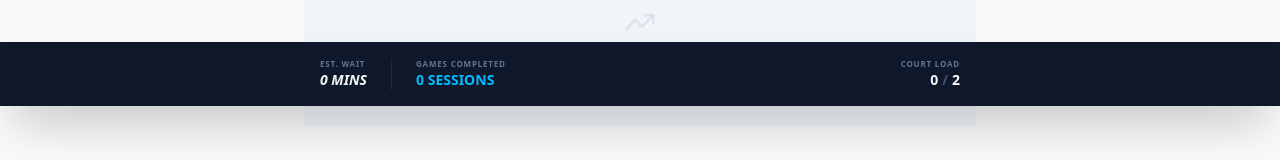
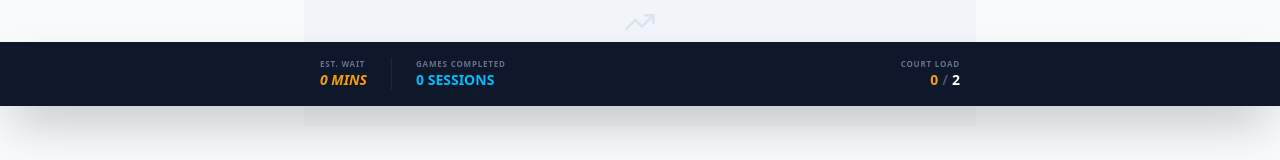
Before and after one commit to rekesan/pro-queue, a React (Vite) app: page / in a window 1280 px wide. Shown: the part 694-854 px from the top of the page. Built offline with nearby package versions, Linux system fonts and the light colour scheme.

Commit message:
remove accent in index

```diff
--- a/src/index.css
+++ b/src/index.css
@@ -76,7 +76,7 @@
   --secondary-foreground: oklch(0.205 0 0);
   --muted: oklch(0.97 0 0);
   --muted-foreground: oklch(0.556 0 0);
-  --accent: oklch(0.97 0 0);
+  /* --accent: oklch(0.97 0 0); */
   --accent-foreground: oklch(0.205 0 0);
   --destructive: oklch(0.577 0.245 27.325);
   --border: oklch(0.922 0 0);
```
